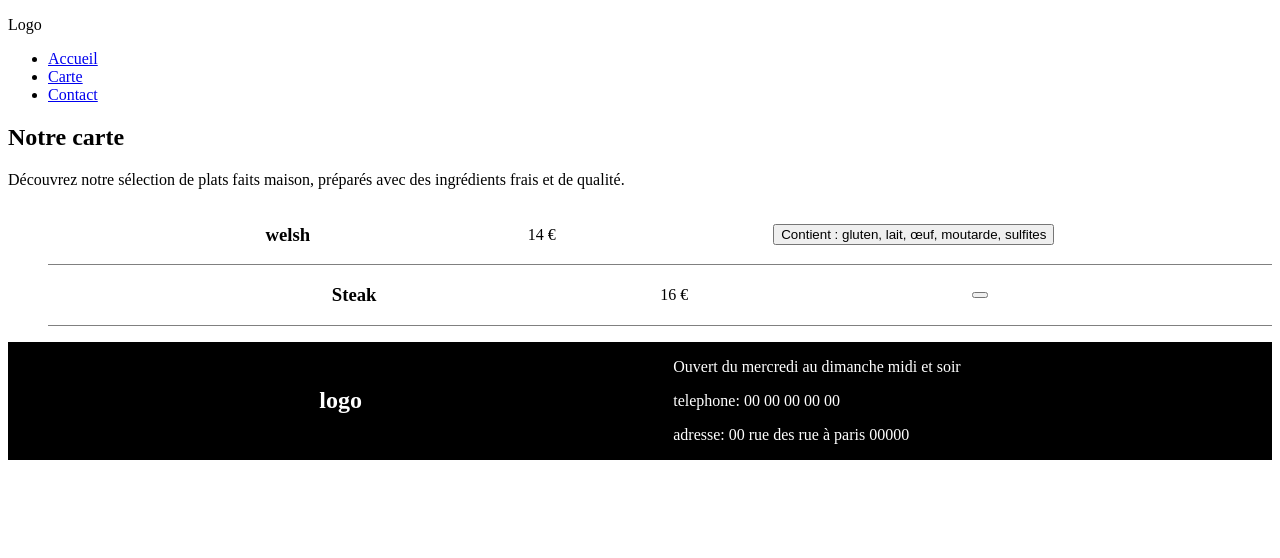
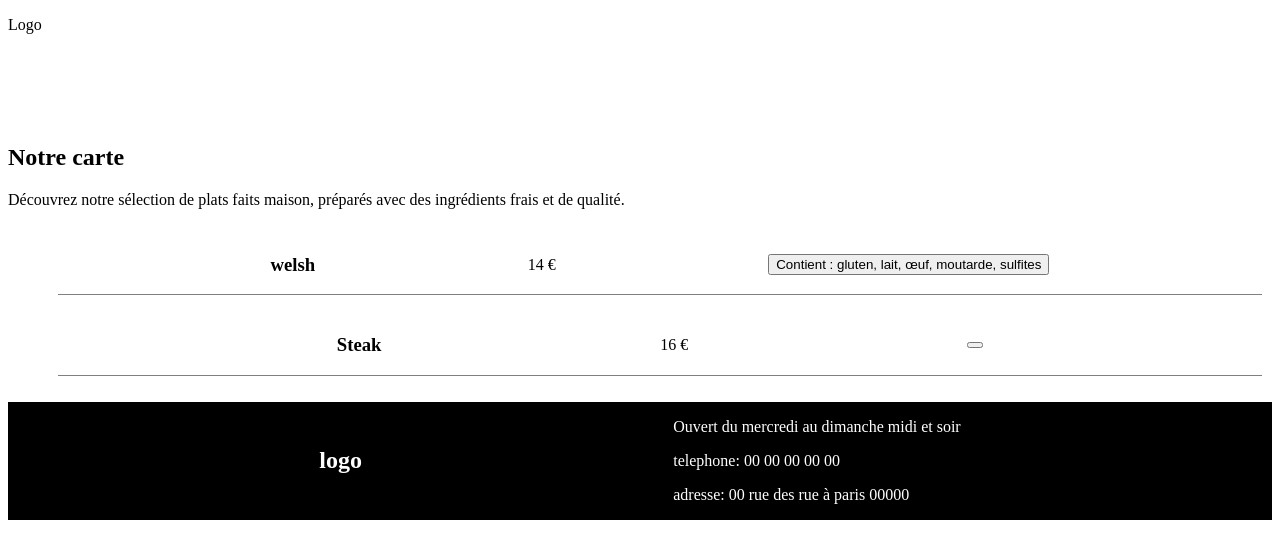
Before and after one commit to deknuydtbenjamin/restau, a React (Vite) app: page / in a window 1280 px wide. Shown: the top 558 px of the page. Built offline with nearby package versions, Linux system fonts and the light colour scheme.

Commit message:
style: reset css

```diff
--- a/src/App.css
+++ b/src/App.css
@@ -4,3 +4,12 @@
   box-sizing: border-box;
 
 }
+li{
+  text-decoration: none;
+  list-style: none;
+  margin: 10px;
+}
+a{
+  text-decoration: none;
+  color: white;
+}
```
